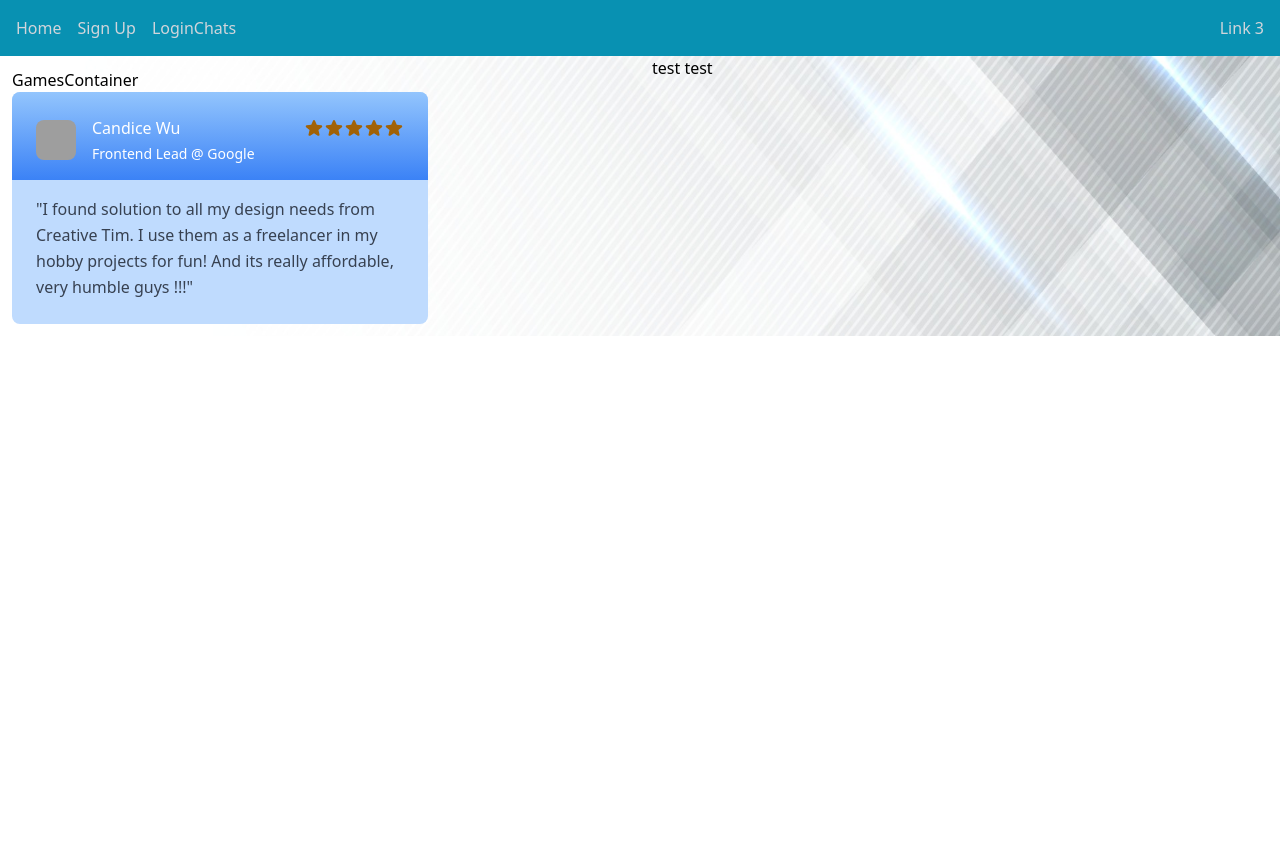
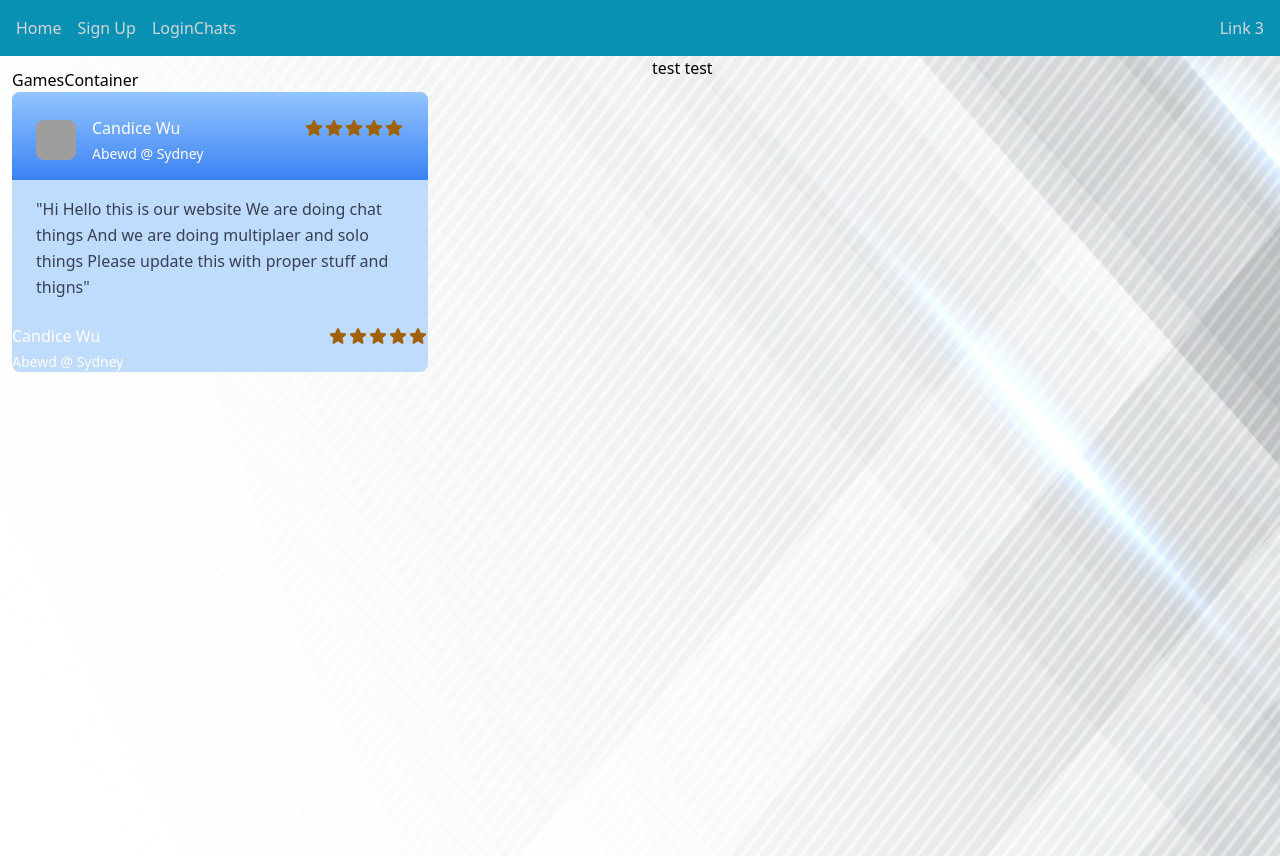
Before and after one commit to abewd/chatSrcCode, a React (Create React App) app: page / in a window 1280 px wide. Before the commit the page ends 800 px from the top, so only its background shows below. Built offline with nearby package versions, Linux system fonts and the light colour scheme; grey boxes are pictures that could not be loaded.

Commit message:
fixed background styling, sizes

```diff
--- a/src/Pages/Home/home.js
+++ b/src/Pages/Home/home.js
@@ -6,8 +6,8 @@
 const home = () => {
   return (
     <div>
-      <div class="flex flex-row">
-        <div class="basis-1/2 m-3">
+      <div class="flex flex-row " style={{ height: "100vh" }}>
+        <div class="basis-1/2 m-3 ">
           {" "}
           <GamesContainer />
         </div>
--- a/src/componets/GamesContainer/CardsContainer.js
+++ b/src/componets/GamesContainer/CardsContainer.js
@@ -42,17 +42,34 @@
             </div>
           </div>
           <Typography color="white" className="text-sm">
-            Frontend Lead @ Google
+            Abewd @ Sydney
           </Typography>
         </div>
       </CardHeader>
       <CardBody className="px-6 pt-4 pb-6">
         <Typography className="text-gray-700 text-base leading-relaxed">
-          &quot;I found solution to all my design needs from Creative Tim. I use
-          them as a freelancer in my hobby projects for fun! And its really
-          affordable, very humble guys !!!&quot;
+          &quot;Hi Hello this is our website We are doing chat things And we are
+          doing multiplaer and solo things Please update this with proper stuff
+          and thigns&quot;
         </Typography>
       </CardBody>
+      <div className="flex w-full flex-col gap-1">
+        <div className="flex items-center justify-between">
+          <Typography variant="h5" color="white">
+            Candice Wu
+          </Typography>
+          <div className="5 flex items-center gap-0">
+            <StarIcon className="h-5 w-5 text-yellow-700" />
+            <StarIcon className="h-5 w-5 text-yellow-700" />
+            <StarIcon className="h-5 w-5 text-yellow-700" />
+            <StarIcon className="h-5 w-5 text-yellow-700" />
+            <StarIcon className="h-5 w-5 text-yellow-700" />
+          </div>
+        </div>
+        <Typography color="white" className="text-sm">
+          Abewd @ Sydney
+        </Typography>
+      </div>
     </Card>
   );
 };
```
